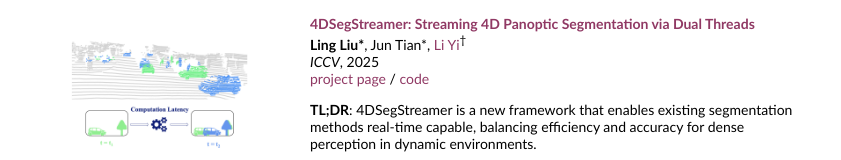
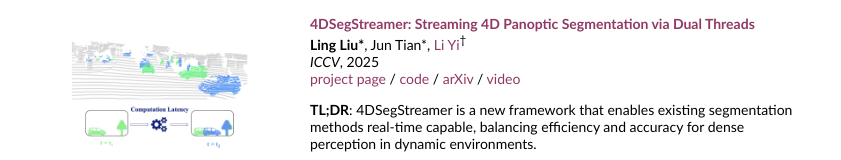
Before and after one commit to llada60/llada60.github.io, a plain HTML site: page index.html in a window 1280 px wide. Shown: the part 347-507 px from the top of the page, without its empty margins (210-1051 px from the left). Drawn offline with Linux system fonts and the light colour scheme.

Commit message:
update page

```diff
--- a/index.html
+++ b/index.html
@@ -96,13 +96,11 @@
               <a href="https://llada60.github.io/4DSegStreamer">project page</a>
               /
               <a href="https://github.com/llada60/4DSegStreamer">code</a>
-              <!-- / -->
-              <!-- <a href="https://huggingface.co/spaces/xymeow7/quasi-physical-sims">🤗demo</a>
-              / -->
-              <!-- <a href="https://arxiv.org/abs/2502.09614">arXiv</a>
               /
-              <a href="https://youtu.be/zru1Z-DaiWE">video</a>
+              <a href="https://arxiv.org/abs/2510.17664">arXiv</a>
               /
+              <a href="https://www.youtube.com/watch?v=WE0DvkrRLAA&t=3s">video</a>
+              <!-- /
               <a href="https://docs.google.com/presentation/d/17SH0lKlyUQ7wfOlWXHx-2zJJ13rqWs2A/edit?usp=sharing&ouid=103893738370724206774&rtpof=true&sd=true">slides</a> -->
               <!-- /
               <a href="https://mp.weixin.qq.com/s/8p_dkDkXpb76TU-slstrnA">media</a> (in Chinese) -->
```
